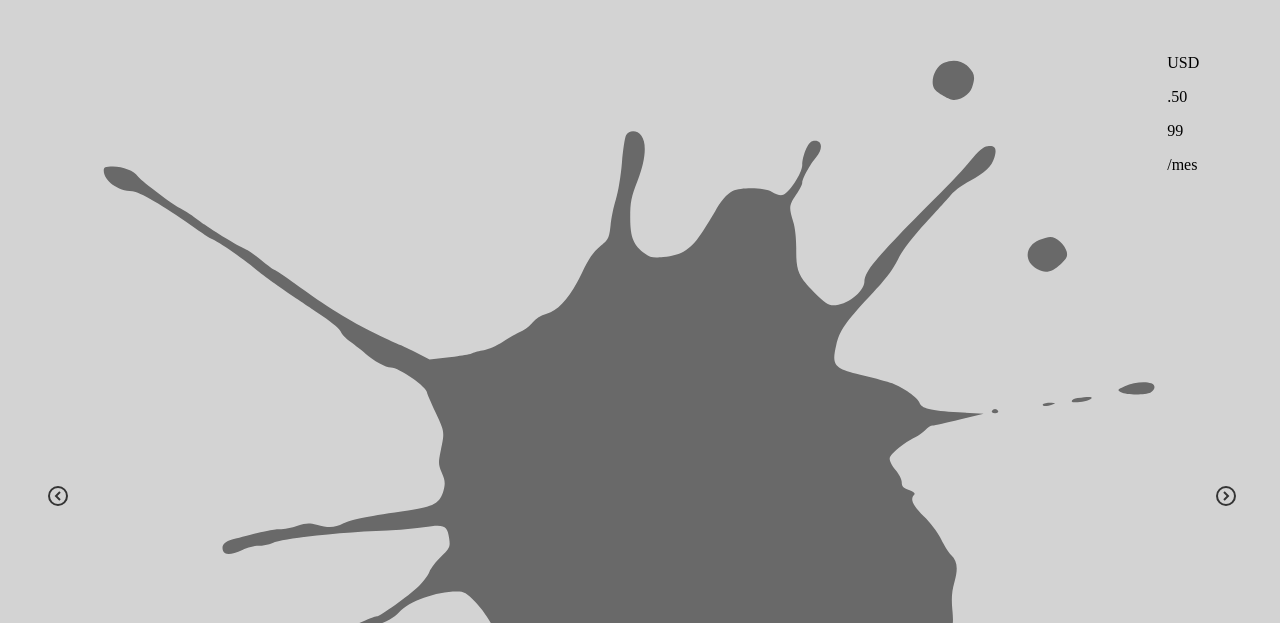
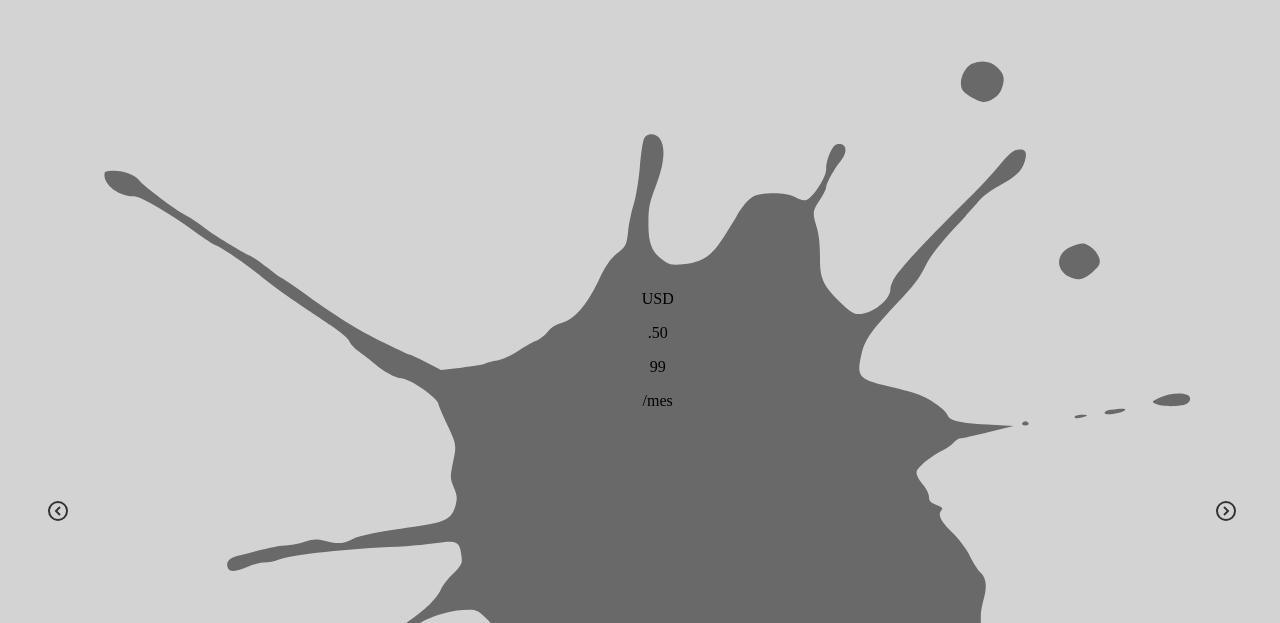
Before and after one commit to Maxi-SR/wunderman-thompson-test, a plain HTML site: page index.html in a window 1280 px wide. Shown: the top 623 px of the page. Drawn offline with nearby package versions, Linux system fonts and the light colour scheme.

Commit message:
text price inside image

```diff
--- a/index.css
+++ b/index.css
@@ -95,7 +95,14 @@ html, body{
     font-weight: 900;
     color: #fff;
 }
+.item-container {
+  position: relative;
+  text-align: center;
+}
 
-.item-container {
-    display: flex !important;
+.price-container {
+  width: 35px;
+  position: absolute;
+  top: 25%;
+  left: 50%;
 }
--- a/index.html
+++ b/index.html
@@ -15,12 +15,12 @@
     <div class="wrapper">
         <div class="carousel">
             <div class="item-container">
-                <img src="./mancha-test.svg">
-                <div class="item-text">
+                    <!-- <div class="item-text">
                         <p class="">product</p>
                         <p class="">one</p>
                         <button>comprar</button>
-                </div>
+                    </div> -->
+                    <img src="./mancha-test.svg">
                     <div class="price-container">
                         <p class="">USD</p>
                         <p class="">.50</p>
@@ -29,12 +29,12 @@
                     </div>
             </div>
             <div class="item-container">
-                <img src="./mancha-test.svg">
-                <div class="item-text">
+                    <!-- <div class="item-text">
                         <p class="">product</p>
                         <p class="">two</p>
                         <button>comprar</button>
-                </div>
+                    </div> -->
+                    <img src="./mancha-test.svg">
                     <div class="price-container">
                         <p class="">USD</p>
                         <p class="">.50</p>
@@ -43,14 +43,12 @@
                     </div>
             </div>
             <div class="item-container">
-                <div>
-                    <img src="./mancha-test.svg">
-                    <div class="item-text">
+                    <!-- <div class="item-text">
                         <p class="">product</p>
                         <p class="">three</p>
                         <button>comprar</button>
-                    </div>
-                </div>
+                    </div> -->
+                    <img src="./mancha-test.svg">
                     <div class="price-container">
                         <p class="">USD</p>
                         <p class="">.50</p>
```
Lines whose indentation alone changed are shown as unchanged.
